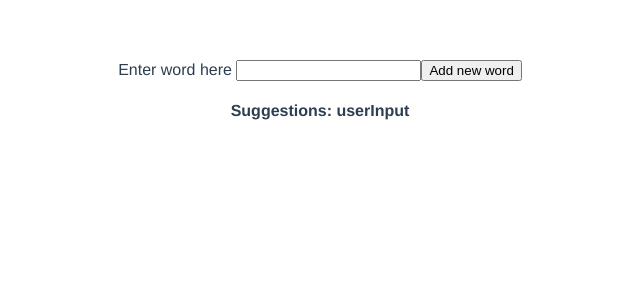
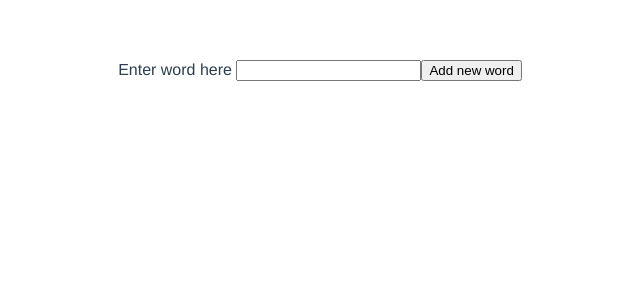
Before and after one commit to alabavery/language-learning-ux, a Vue app: page / in a window 1280 px wide. Shown: the top 300 px of the page, without its empty margins (320-960 px from the left). Built offline with nearby package versions, Linux system fonts and the light colour scheme.

Commit message:
not currently compiling due to Suggestion.vue being undefined

```diff
--- a/src/components/AddWords.vue
+++ b/src/components/AddWords.vue
@@ -5,7 +5,7 @@
             <input v-model="userInput" v-on:keyup='getSuggestions'>
         </label>
         <button v-on:click="beginAddNewWord">Add new word</button>
-        <SuggestionsContainer seed-string="userInput" />
+        <SuggestionsContainer v-bind:seed-string="userInput" />
     </div>
 </template>
 
--- a/src/components/SuggestionsContainer.vue
+++ b/src/components/SuggestionsContainer.vue
@@ -1,16 +1,31 @@
 <template>
-    <div>
-        <h4>Suggestions: {{ seedString }}</h4>
+    <div v-if="(seedString || '').length > 2">
+        <h4>Suggestions:</h4>
         <ol>
+            <Suggestion
+                v-for="suggestion in suggestions"
+                v-bind:word="suggestion"
+                v-bind:key="suggestion.id"
+            />
         </ol>
     </div>
 </template>
 
 <script>
+    import Suggestion from './Suggestion.vue';
+
     export default {
         name: "SuggestionsContainer",
         props: {
           seedString: String,
+        },
+        components: {
+          Suggestion,
+        },
+        data: function () {
+          return {
+            suggestions: [],
+          };
         },
     }
 </script>
```
Lines whose indentation alone changed are shown as unchanged.
